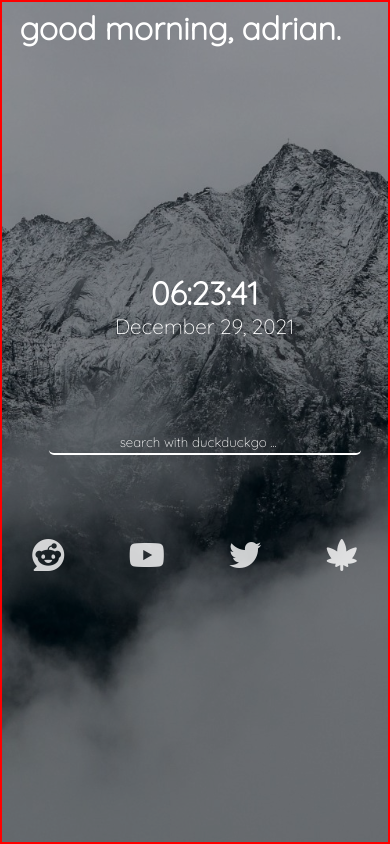
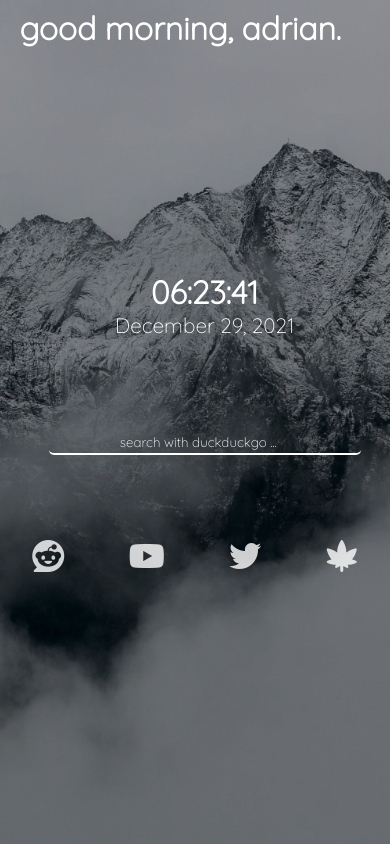
Before and after one commit to adriancrosby/adriancrosby.github.io, a plain HTML site: page index.html in a window 390 px wide. Drawn offline with nearby package versions, Linux system fonts and the light colour scheme.

Commit message:
remove red border
removed red border and increase max-width for screen to 968px.

```diff
--- a/style.css
+++ b/style.css
@@ -105,11 +105,10 @@ body{
   font-size: 4em;
 }
 
-@media screen and (max-width: 900px) {
+@media screen and (max-width: 968px) {
   #main-container {
     width: 100vw;
     height: 100%;
-    border: 2px solid red;
     display: flex;
     flex-direction: column;
     justify-content: center;
```
